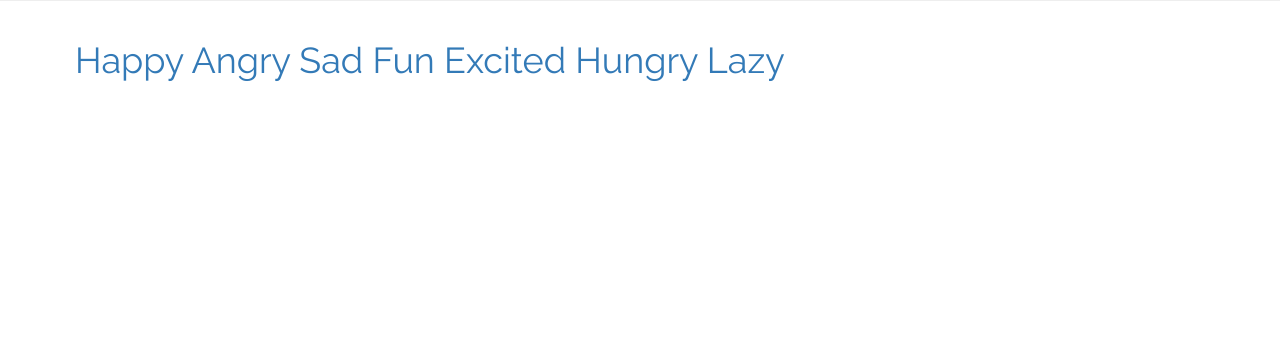
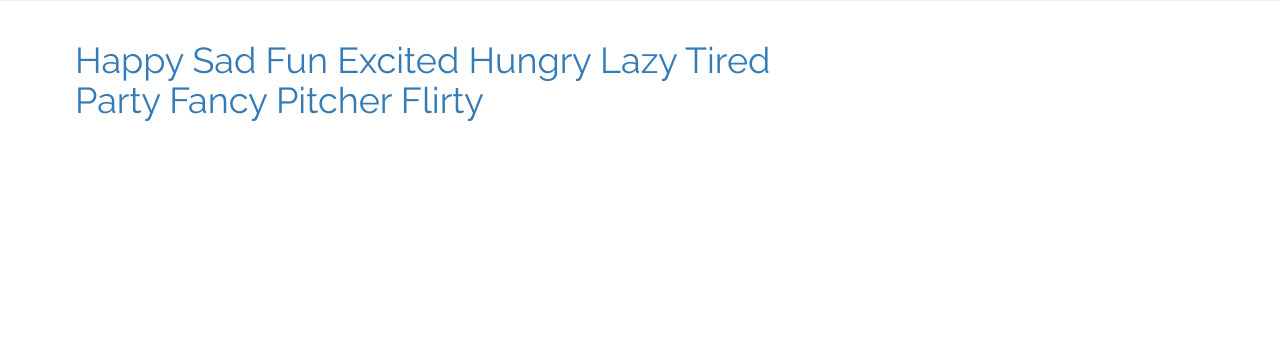
Before and after one commit to ellyo/my-first-blog, a Django app: page / in a window 1280 px wide. Shown: the part 183-544 px from the top of the page. Run offline with Django 3.2, Linux system fonts and the light colour scheme; some libraries are stand-ins or nearby versions.

Commit message:
Updated mood links

```diff
--- a/blog/templates/blog/mood_list.html
+++ b/blog/templates/blog/mood_list.html
@@ -3,12 +3,16 @@
 {% block content %}
 
 <h1><a href="/happy">Happy</a>
-<a href="/angry">Angry</a>
 <a href="/sad">Sad</a>
 <a href="/fun">Fun</a>
 <a href="/excited">Excited</a>
 <a href="/hungry">Hungry</a>
 <a href="/lazy">Lazy</a>
+<a href="/tired">Tired</a>
+<a href="/party">Party</a>
+<a href="/fancy">Fancy</a>
+<a href="/pitcher">Pitcher</a>
+<a href="/flirty">Flirty</a>
 </h1>
 
 {% endblock %}
--- a/blog/urls.py
+++ b/blog/urls.py
@@ -11,5 +11,10 @@ urlpatterns = [
     url(r'^excited/$', views.excited_list, name='excited_list'),
     url(r'^hungry/$', views.hungry_list, name='hungry_list'),
     url(r'^lazy/$', views.lazy_list, name='lazy_list'),
+    url(r'^tired/$', views.tired_list, name='tired_list'),
+    url(r'^party/$', views.party_list, name='party_list'),
+    url(r'^fancy/$', views.fancy_list, name='fancy_list'),
+    url(r'^pitcher/$', views.pitcher_list, name='pitcher_list'),
+    url(r'^flirty/$', views.flirty_list, name='flirty_list'),
     url(r'^post/(?P<pk>\d+)/$', views.post_detail, name='post_detail'),
 ]
--- a/blog/views.py
+++ b/blog/views.py
@@ -42,3 +42,23 @@ def hungry_list(request):
 def lazy_list(request):
     posts = Post.objects.all().filter(mood__icontains='lazy').order_by('published_date')
     return render(request, 'blog/post_list.html', {'posts': posts})
+
+def tired_list(request):
+    posts = Post.objects.all().filter(mood__icontains='tired').order_by('published_date')
+    return render(request, 'blog/post_list.html', {'posts': posts})
+
+def party_list(request):
+    posts = Post.objects.all().filter(mood__icontains='party').order_by('published_date')
+    return render(request, 'blog/post_list.html', {'posts': posts})
+
+def fancy_list(request):
+    posts = Post.objects.all().filter(mood__icontains='fancy').order_by('published_date')
+    return render(request, 'blog/post_list.html', {'posts': posts})
+
+def pitcher_list(request):
+    posts = Post.objects.all().filter(mood__icontains='pitcher').order_by('published_date')
+    return render(request, 'blog/post_list.html', {'posts': posts})
+
+def flirty_list(request):
+    posts = Post.objects.all().filter(mood__icontains='flirty').order_by('published_date')
+    return render(request, 'blog/post_list.html', {'posts': posts})
```
